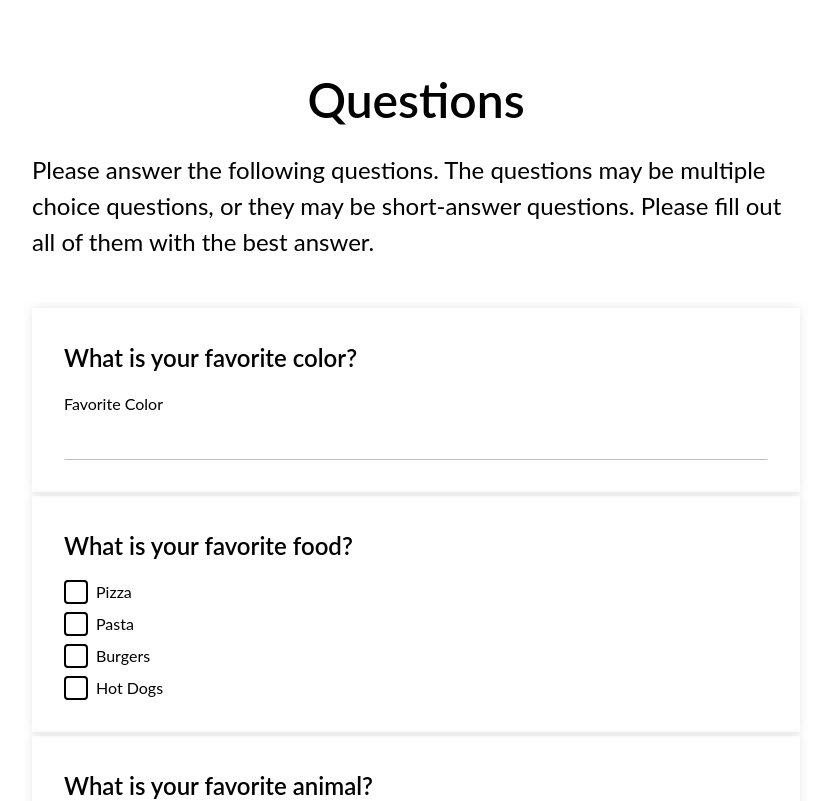
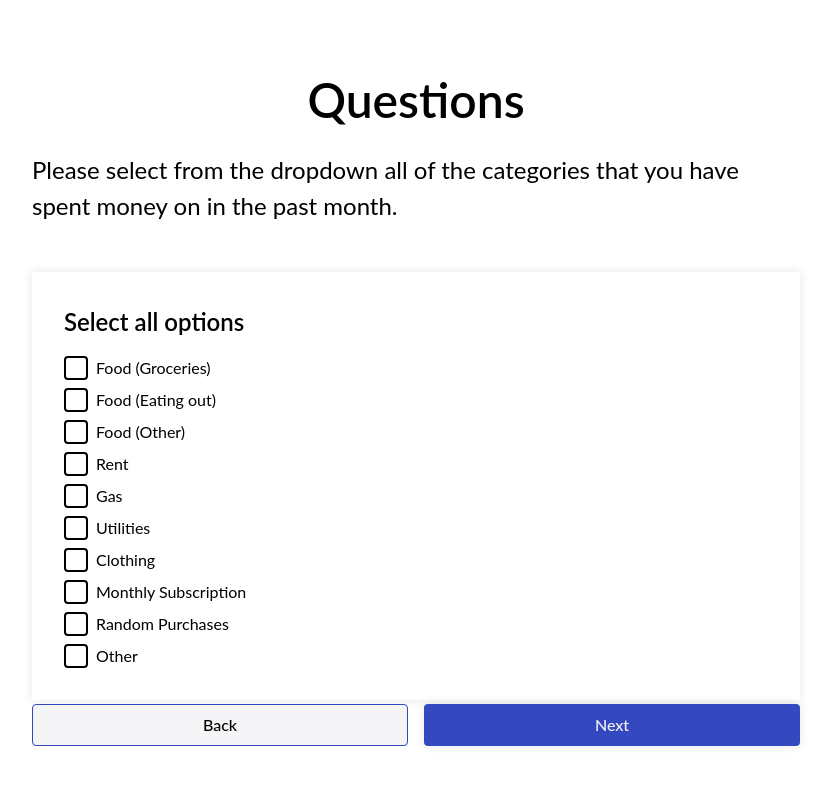
Before and after one commit to charliemeyer2000/nextjs-form, a Next.js app: page /form/Questions in a window 1280 px wide. Shown: the top 801 px of the page, without its empty margins (224-1055 px from the left). Built offline with nearby package versions, Linux system fonts and the light colour scheme.

Commit message:
what the fuck

```diff
--- /dev/null
+++ b/components/Dropdown/DropDown.js
@@ -0,0 +1,55 @@
+import styles from "./DropDown.module.css";
+import { useState } from "react";
+
+export default function DropDown(props) {
+  const { question, label, handleChange, selectedOptions } = props;
+  const options = [
+    "Food (Groceries)",
+    "Food (Eating out)",
+    "Food (Other)",
+    "Rent",
+    "Gas",
+    "Utilities",
+    "Clothing",
+    "Monthly Subscription",
+    "Random Purchases",
+    "Other",
+  ];
+
+  const [isFocused, setIsFocused] = useState(false);
+
+  return (
+    <div
+      className={styles.multipleChoice}
+      style={
+        isFocused
+          ? {
+              boxShadow: "rgb(0 0 0 / 20%) 0px 0px 15px",
+            }
+          : {}
+      }
+    >
+      <h1 className={styles.question}>{question}</h1>
+      <div className={styles.options}>
+        {options.map((option) => (
+          <div className={styles.option}>
+            <input
+              type="checkbox"
+              className={styles.radio}
+              id={option}
+              name={label}
+              value={option}
+              checked={selectedOptions.includes(option)}
+              onChange={() => handleChange(option)}
+              onFocus={() => setIsFocused(true)}
+              onBlur={() => setIsFocused(false)}
+            />
+            <label htmlFor={option} className={styles.option_label}>
+              {option}
+            </label>
+          </div>
+        ))}
+      </div>
+    </div>
+  );
+}
--- /dev/null
+++ b/components/Dropdown/DropDown.module.css
@@ -0,0 +1,82 @@
+.multipleChoice {
+    width: 100%;
+    padding: 2rem;
+    box-shadow: rgb(0 0 0 / 10%) 0px 0px 10px;
+    display: flex;
+    flex-direction: column;
+    align-items: flex-start;
+    justify-content: flex-start;
+    gap: 1rem;
+    transition: 0.2s ease-in-out;
+  }
+
+  .question {
+    font-size: 1.5rem;
+    font-weight: 600;
+  }
+
+  .label {
+    font-size: 1rem;
+    font-weight: 400;
+  }
+
+  .options {
+    width: 100%;
+    display: flex;
+    flex-direction: column;
+    align-items: flex-start;
+    justify-content: flex-start;
+    gap: 0.5rem;
+  }
+
+  .option {
+    width: 100%;
+    display: flex;
+    flex-direction: row;
+    align-items: center;
+    justify-content: flex-start;
+    gap: 0.5rem;
+  }
+
+  .radio {
+    appearance: none;
+    width: 1.5rem;
+    height: 1.5rem;
+    border: 2px solid #000;
+    border-radius: 4px;
+    outline: none;
+    transition: opacity 0.2s ease-in-out;
+    cursor: pointer;
+
+
+  }
+
+  .radio:checked {
+    border-color: green;
+  }
+
+  .radio::before {
+    content: "";
+    position: absolute;
+    transform: translate(25%, 25%);
+    width: 0.8rem;
+    height: 0.8rem;
+    background-color: green;
+    border-radius: 3px;
+    opacity: 0;
+    transition: opacity 0.2s ease-in-out;
+  }
+
+  /* checkmark on checked radio button */
+  .radio:checked::before {
+    opacity: 1;
+  }
+
+  .radio:checked::before {
+    opacity: 1;
+  }
+
+
+  .label {
+    font-size: 1rem;
+  }
--- a/components/SmallTextField/SmallTextField.js
+++ b/components/SmallTextField/SmallTextField.js
@@ -18,16 +18,37 @@ export default function SmallTextField({
     setIsFocused(false);
   };
 
+  const handleChange = (e) => {
+    const inputValue = e.target.value;
+    let numberValue;
+
+    if (inputValue.endsWith(".")) {
+      // If the input value ends with a decimal point, keep the decimal point
+      numberValue = inputValue;
+    } else if (inputValue === "") {
+      // If the input value is an empty string, set numberValue to an empty string
+      numberValue = 0;
+    } else {
+      // Otherwise, parse the input value as a float
+      numberValue = parseFloat(inputValue);
+    }
+
+    // Pass the parsed value to the onChange handler
+    onChange(numberValue);
+  };
+
   return (
-    <div className={`${styles.smallTextField} ${isFocused ? styles.focused : ''}`}>
+    <div
+      className={`${styles.smallTextField} ${isFocused ? styles.focused : ""}`}
+    >
       <p className={styles.question}>{question}</p>
       <label className={styles.label}>{label}</label>
       <input
         className={styles.input}
-        onChange={onChange}
+        onChange={(e) => handleChange(e)}
         onFocus={handleFocus}
         onBlur={handleBlur}
-        value={value}
+        value={value !== null && value !== undefined ? value : ""} // Display an empty string when value is null or undefined
         required={isRequired}
       />
     </div>
--- a/package.json
+++ b/package.json
@@ -5,9 +5,9 @@
   "scripts": {
     "dev": "next dev",
     "build": "next build",
-    "start": "next start",
     "lint": "next lint",
-    "test": "jest --watch"
+    "test": "jest --watch",
+    "start": "next dev -p 9000"
   },
   "dependencies": {
     "@emotion/react": "^11.11.1",
@@ -15,6 +15,7 @@
     "@mui/material": "^5.13.5",
     "@reduxjs/toolkit": "^1.9.5",
     "next": "13.4.5",
+    "next-navigation": "^1.0.6",
     "react": "18.2.0",
     "react-dom": "18.2.0",
     "react-redux": "^8.1.0",
--- a/pages/_app.js
+++ b/pages/_app.js
@@ -1,6 +1,8 @@
 import '@/styles/globals.css'
 import store from '../store';
 import { Provider } from 'react-redux';
+import { setDiscordId } from "@/slices/formSlice";
+import { useDispatch } from "react-redux";
 
 export default function App({ Component, pageProps }) {
 
@@ -8,5 +10,5 @@ export default function App({ Component, pageProps }) {
     <Provider store={store}>
       <Component {...pageProps} />
     </Provider>
-  )
+  );
 }
--- a/pages/form/Questions.js
+++ b/pages/form/Questions.js
@@ -4,16 +4,12 @@ import SmallTextField from "../../components/SmallTextField/SmallTextField";
 import MultipleChoice from "@/components/MultipleChoice/MultipleChoice";
 import ColoredButton from "@/components/ColoredButton/ColoredButton";
 import BoringButton from "@/components/BoringButton/BoringButton";
+import DropDown from "@/components/Dropdown/dropdown";
 // redux
 import {
-  selectQuestion1,
-  selectQuestion2,
-  selectQuestion3,
-  selectQuestion4,
-  setQuestion1,
-  setQuestion2,
-  setQuestion3,
-  setQuestion4,
+  removeKVPairInFormQuestions,
+  selectFormQuestions,
+  setKVPairInFormQuestions,
 } from "@/slices/formSlice";
 import { useDispatch, useSelector } from "react-redux";
 // routing
@@ -24,10 +20,7 @@ import { useState } from "react";
 import { Alert } from "@mui/material";
 
 export default function Questions() {
-  const question1 = useSelector(selectQuestion1);
-  const question2 = useSelector(selectQuestion2);
-  const question3 = useSelector(selectQuestion3);
-  const question4 = useSelector(selectQuestion4);
+  const formQuestions = useSelector(selectFormQuestions);
   const dispatch = useDispatch();
   const router = useRouter();
   const [showErrorPopup, setShowErrorPopup] = useState("");
@@ -37,49 +30,27 @@ export default function Questions() {
   };
 
   const handleNext = () => {
-    // first check if the name is not empty
-    if (question1 === "") {
-      setShowErrorPopup("Please answer question 1.");
+    // ensure that all questions (if any have been selected) aren't empty.
+    for (const key in formQuestions) {
+      if (formQuestions[key] === "" || formQuestions[key] === null) {
+        setShowErrorPopup(`Please enter a number for your spending on ${key}.`);
         // wait 3 seconds and then remove the error popup
         setTimeout(() => {
           setShowErrorPopup("");
         }, 3000);
         return;
       }
-
-    // next check if question 2 is not empty
-    if (question2 === "") {
-      setShowErrorPopup("Please answer question 2.");
-      // wait 3 seconds and then remove the error popup
-      setTimeout(() => {
-        setShowErrorPopup("");
-      }, 3000);
-      return;
     }
 
-    // next check if question 3 is not empty
-    if (question3 === "") {
-      setShowErrorPopup("Please answer question 3.");
-      // wait 3 seconds and then remove the error popup
-      setTimeout(() => {
-        setShowErrorPopup("");
-      }, 3000);
-      return;
+    router.push("/form/Confirmation");
+  };
+
+  const handleChange = (option) => {
+    if (Object.keys(formQuestions).includes(option)) {
+      dispatch(removeKVPairInFormQuestions({ key: option }));
+    } else {
+      dispatch(setKVPairInFormQuestions({ key: option, value: "" }));
     }
-
-    // next check if question 4 is not empty
-    if (question4 === "") {
-      setShowErrorPopup("Please answer question 4.");
-      // wait 3 seconds and then remove the error popup
-      setTimeout(() => {
-        setShowErrorPopup("");
-      }, 3000);
-      return;
-    }
-
-    // if we get here, then all the questions are answered
-    // so we can go to the next page
-    router.push("/form/Confirmation");
   };
 
   return (
@@ -87,36 +58,30 @@ export default function Questions() {
       <div className={styles.header}>
         <h1 className={styles.title}>Questions</h1>
         <p className={styles.description}>
-          Please answer the following questions. The questions may be multiple
-          choice questions, or they may be short-answer questions. Please fill
-          out all of them with the best answer.
+          Please select from the dropdown all of the categories that you have
+          spent money on in the past month.
         </p>
       </div>
       <div className={styles.forms}>
+        <DropDown
+          question="Select all options"
+          handleChange={handleChange}
+          // selectedOptions are all the keys in formQuestions
+          selectedOptions={Object.keys(formQuestions)}
+        />
+        {Object.keys(formQuestions) &&
+          Object.keys(formQuestions).map((option) => {
+            return (
               <SmallTextField
-          question="What is your favorite color?"
-          label="Favorite Color"
-          value={question1}
-          onChange={(e) => dispatch(setQuestion1(e.target.value))}
+                question={`How much did you spend on ${option}?`}
+                label={"This should be a number, ex: 12.34"}
+                value={formQuestions[option]}
+                onChange={(value) =>
+                  dispatch(setKVPairInFormQuestions({ key: option, value }))
+                }
               />
-        <MultipleChoice
-          question="What is your favorite food?"
-          value={question2}
-          onChange={(e) => dispatch(setQuestion2(e.target.value))}
-          options={["Pizza", "Pasta", "Burgers", "Hot Dogs"]}
-        />
-        <SmallTextField
-          question="What is your favorite animal?"
-          label="Favorite Animal"
-          value={question3}
-          onChange={(e) => dispatch(setQuestion3(e.target.value))}
-        />
-        <MultipleChoice
-          question="What is your favorite sport?"
-          value={question4}
-          onChange={(e) => dispatch(setQuestion4(e.target.value))}
-          options={["Football", "Basketball", "Baseball", "Soccer"]}
-        />
+            );
+          })}
         <div className={styles.submitWrapper}>
           <BoringButton text="Back" onClick={goBack} />
           <ColoredButton text="Next" onClick={handleNext} />
@@ -127,7 +92,6 @@ export default function Questions() {
           {showErrorPopup}
         </Alert>
       )}
-
     </div>
   );
 }
--- a/slices/formSlice.js
+++ b/slices/formSlice.js
@@ -4,59 +4,42 @@ import { useSelector } from "react-redux";
 const formSlice = createSlice({
   name: "form",
   initialState: {
-    name: "",
-    phone: "",
-    email: "",
-    question1: "",
-    question2: "",
-    question3: "",
-    question4: "",
+    dailySpendingSum: 0,
+    discordId: "",
+    formQuestions: {},
   },
   reducers: {
-    setName: (state, action) => {
-      state.name = action.payload;
+    setDailySpendingSum: (state, action) => {
+      state.dailySpendingSum = action.payload;
     },
-    setPhone: (state, action) => {
-      state.phone = action.payload;
+    setDiscordId: (state, action) => {
+      state.discordId = action.payload;
     },
-    setEmail: (state, action) => {
-      state.email = action.payload;
+    setFormQuestions: (state, action) => {
+      state.formQuestions = action.payload;
     },
-    setQuestion1: (state, action) => {
-      state.question1 = action.payload;
+    setKVPairInFormQuestions: (state, action) => {
+      state.formQuestions[action.payload.key] = action.payload.value;
     },
-    setQuestion2: (state, action) => {
-      state.question2 = action.payload;
-    },
-    setQuestion3: (state, action) => {
-      state.question3 = action.payload;
-    },
-    setQuestion4: (state, action) => {
-      state.question4 = action.payload;
+    removeKVPairInFormQuestions: (state, action) => {
+      delete state.formQuestions[action.payload.key];
     },
   },
 });
 
 // selectors
-export const selectName = (state) => state.form.name;
-export const selectPhone = (state) => state.form.phone;
-export const selectEmail = (state) => state.form.email;
-export const selectQuestion1 = (state) => state.form.question1;
-export const selectQuestion2 = (state) => state.form.question2;
-export const selectQuestion3 = (state) => state.form.question3;
-export const selectQuestion4 = (state) => state.form.question4;
+export const selectDailySpendingSum = (state) => state.form.dailySpendingSum;
+export const selectDiscordId = (state) => state.form.discordId;
+export const selectFormQuestions = (state) => state.form.formQuestions;
 
 // actions
 export const {
-  setName,
-  setPhone,
-  setEmail,
-  setQuestion1,
-  setQuestion2,
-  setQuestion3,
-  setQuestion4,
+  setDailySpendingSum,
+  setDiscordId,
+  setFormQuestions,
+  setKVPairInFormQuestions,
+  removeKVPairInFormQuestions,
 } = formSlice.actions;
 
 // reducer
-
 export default formSlice.reducer;
--- a/styles/Intro.module.css
+++ b/styles/Intro.module.css
@@ -62,3 +62,9 @@
         transform: translateX(100%);
     }
 }
+
+@media only screen and (width < 786px ) {
+    .intro {
+        padding: 4rem 5vw;
+    }
+}
--- a/styles/Questions.module.css
+++ b/styles/Questions.module.css
@@ -70,3 +70,9 @@
         transform: translateX(100%);
     }
 }
+
+@media only screen and (width < 786px ) {
+    .questions {
+        padding: 4rem 5vw;
+    }
+}
```
Also changed, not shown: pages/_document.js (+6 -6 lines), pages/form/Confirmation.js (+18 -41 lines), pages/form/Intro.js (+30 -87 lines), 1 other file (tests, documents, lock files or other folders). Lines whose indentation alone changed are shown as unchanged.
